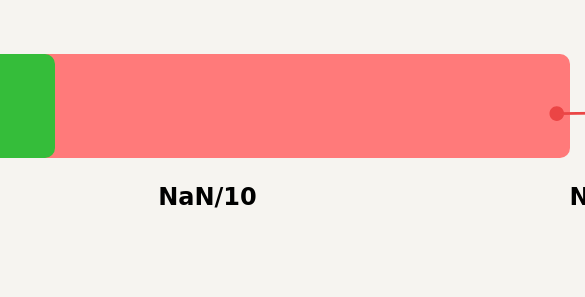
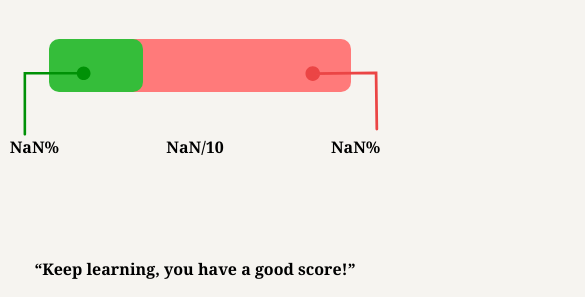
Before and after one commit to Sayan599/IOT_Crop, a plain HTML site: page overview.html in a window 390 px wide. Shown: the part 201-498 px from the top of the page, 585 px wide, since content can reach past the window. Drawn offline with Linux system fonts and the light colour scheme.

Commit message:
made some more changes

```diff
--- a/style2.css
+++ b/style2.css
@@ -41,7 +41,7 @@ article {
     background-color: #f5f5f57a;
     padding: 30px 30px;
     border-radius: 13px;
-    /* min-height: 60vh; */
+    min-height: 450px;
     /* overflow-y: auto;
     overflow-x: hidden; */
 }
--- a/style3.css
+++ b/style3.css
@@ -6,7 +6,7 @@
 
 body {
     margin: 50px 0px;
-    font-family: "Poppins", cursive;
+    font-family: "Poppins", Cambria, Cochin, Georgia, Times, 'Times New Roman', serif;
     background-color: #F6F4F0;
     width: 100%;
     display: flex;
@@ -23,9 +23,14 @@ header h1 {
     text-align: center;
 }
 
+article {
+    width: 100%;
+}
+
 .result-box {
     display: flex;
-    width: 750px;
+    margin: auto;
+    width: 50%;
     height: 104px;
     border-radius: 10px;
     position: relative;
@@ -53,11 +58,11 @@ header h1 {
 }
 
 .text {
-    width: 118%;
+    width: 61%;
     display: flex;
     justify-content: space-between;
+    margin-inline: auto;
     margin-top: 25px;
-    margin-left: -55px;
     margin-bottom: 100px;
 }
 
@@ -98,3 +103,31 @@ header h1 {
     font-size: 24px;
     font-weight: 600;
 }
+
+footer>h1 {
+    text-align: center;
+}
+
+@media (max-width:720px) {
+    h1 {
+        font-size: 16px;
+    }
+
+
+    .result-box {
+        height: 53px;
+        border-radius: 10px;
+        position: relative;
+        width: 80%;
+
+    }
+
+    .right-arrow {
+        right: -9%;
+    }
+
+    .text {
+        width: 95%;
+        margin-top: 44px;
+    }
+}
```
